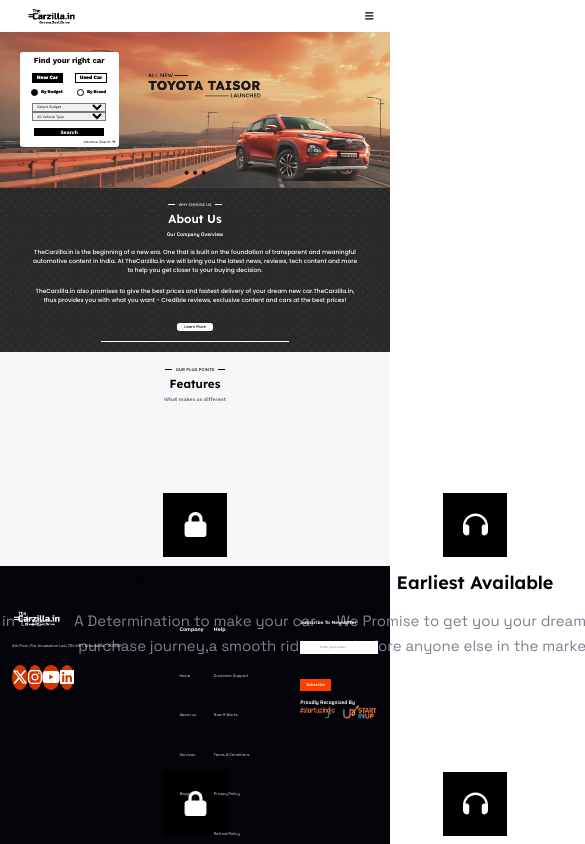
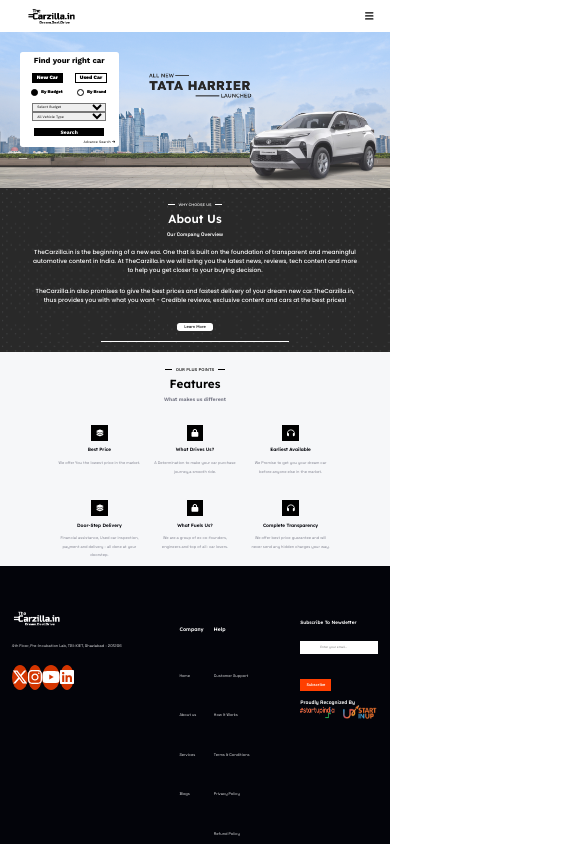
Before and after one commit to vrinda2606/thecarzilla, a React (Create React App) app: page /AboutUs in a window 390 px wide. Shown: the top 844 px of the page, 585 px wide, since content can reach past the window. Built offline with nearby package versions, Linux system fonts and the light colour scheme.

Commit message:
About Us Responsiveness

```diff
--- a/src/Components/AboutUs.js
+++ b/src/Components/AboutUs.js
@@ -43,81 +43,66 @@
           </div>
         </div>
 
-
-      <div>
-      <div style={{textAlign:"center",maxWidth: "942px",maxHeight: "210px",display:"flex",flexDirection:"row",justifyContent: "space-between",margin: "70px auto"}}>
-         <div className='card' style={{width: "280px",height: "209px",display: 'flex',flexDirection: "column",alignItems: "center",justifyContent: "space-around"}}>
-           <div className='cardIcon' style={{backgroundColor: "#000000",width: "64px",height:"64px",color:"white",display: "flex", justifyContent: "center", alignItems: "center" }}>
-           <FontAwesomeIcon icon={faLayerGroup} style={{ color: "white",width: "25px",height:"25px"}} />
+      <div className='AboutUs'>
+         <div className='cardAboutUs'>
+           <div className='cardIconAboutUs'>
+           <FontAwesomeIcon icon={faLayerGroup} className='cardIconLogoAboutUs'/>
            </div>
-           <div className='cardHeading' style={{width: "auto",height:"25px"}}><h6 style={{height:"100%",width:"100%",fontWeight: "600",fontSize: "18px",fontFamily: "Lexend Deca", lineHeight: "25.2px",color: "#03040A"}}>Best Price</h6></div>
-           <div className='cardDesc' style={{width:" 280px",height:"80px"}}>
-              <p style={{fontFamily: "Space Grotesk",fontWeight: "400",fontSize: "15px",lineHeight: "25px",color: '#7F808E'}}>
-              We offer You the lowest price in the market.
-              </p>
+           <div className='cardHeadingAboutUs'><h6>Best Price</h6></div>
+           <div className='cardDescAboutUs'>
+              <p>We offer You the lowest price in the market.</p>
            </div>
          </div>
 
-         <div className='card' style={{width: "280px",height: "209px",display: 'flex',flexDirection: "column",alignItems: "center",justifyContent: "space-around"}}>
-           <div className='cardIcon' style={{backgroundColor: "#000000",width: "64px",height:"64px",color:"white",display: "flex", justifyContent: "center", alignItems: "center" }}>
-           <FontAwesomeIcon icon={faLock} style={{ color: "white",width: "25px",height:"25px"}} />
+         <div className='cardAboutUs'>
+           <div className='cardIconAboutUs'>
+           <FontAwesomeIcon icon={faLock} className='cardIconLogoAboutUs'/>
            </div>
-           <div className='cardHeading' style={{width: "auto",height:"25px"}}><h6 style={{height:"100%",width:"100%",fontWeight: "600",fontSize: "18px",fontFamily: "Lexend Deca", lineHeight: "25.2px",color: "#03040A"}}>What Drives Us?</h6></div>
-           <div className='cardDesc' style={{width:" 280px",height:"80px"}}>
-              <p style={{fontFamily: "Space Grotesk",fontWeight: "400",fontSize: "15px",lineHeight: "25px",color: '#7F808E'}}>
-              A Determination to make your car purchase journey,a smooth ride.
-              </p>
+           <div className='cardHeadingAboutUs'><h6>What Drives Us?</h6></div>
+           <div className='cardDescAboutUs'>
+              <p>A Determination to make your car purchase journey,a smooth ride.</p>
            </div>
          </div>
-         <div className='card' style={{width: "280px",height: "209px",display: 'flex',flexDirection: "column",alignItems: "center",justifyContent: "space-around"}}>
-           <div className='cardIcon' style={{backgroundColor: "#000000",width: "64px",height:"64px",color:"white",display: "flex", justifyContent: "center", alignItems: "center" }}>
-           <FontAwesomeIcon icon={faHeadphones} style={{ color: "white",width: "25px",height:"25px"}} />
+         <div className='cardAboutUs'>
+           <div className='cardIconAboutUs'>
+           <FontAwesomeIcon icon={faHeadphones} className='cardIconLogoAboutUs'/>
            </div>
-           <div className='cardHeading' style={{width: "auto",height:"25px"}}><h6 style={{height:"100%",width:"100%",fontWeight: "600",fontSize: "18px",fontFamily: "Lexend Deca", lineHeight: "25.2px",color: "#03040A"}}>Earliest Available</h6></div>
-           <div className='cardDesc' style={{width:" 280px",height:"80px"}}>
-              <p style={{fontFamily: "Space Grotesk",fontWeight: "400",fontSize: "15px",lineHeight: "25px",color: '#7F808E'}}>
-              We Promise to get you your dream car before anyone else in the market.
-              </p>
+           <div className='cardHeadingAboutUs'><h6>Earliest Available</h6></div>
+           <div className='cardDescAboutUs'>
+              <p>We Promise to get you your dream car before anyone else in the market.</p>
            </div>
          </div>
       </div>
 
-      <div style={{textAlign:"center",maxWidth: "942px",maxHeight: "210px",display:"flex",flexDirection:"row",justifyContent: "space-between",margin: "70px auto"}}>
-         <div className='card' style={{width: "280px",height: "209px",display: 'flex',flexDirection: "column",alignItems: "center",justifyContent: "space-around"}}>
-           <div className='cardIcon' style={{backgroundColor: "#000000",width: "64px",height:"64px",color:"white",display: "flex", justifyContent: "center", alignItems: "center" }}>
-           <FontAwesomeIcon icon={faLayerGroup} style={{ color: "white",width: "25px",height:"25px"}} />
+      <div className='AboutUs'>
+         <div className='cardAboutUs'>
+           <div className='cardIconAboutUs'>
+           <FontAwesomeIcon className='cardIconLogoAboutUs' icon={faLayerGroup}/>
            </div>
-           <div className='cardHeading' style={{width: "auto",height:"25px"}}><h6 style={{height:"100%",width:"100%",fontWeight: "600",fontSize: "18px",fontFamily: "Lexend Deca", lineHeight: "25.2px",color: "#03040A"}}>Door-Step Delivery</h6></div>
-           <div className='cardDesc' style={{width:" 280px",height:"80px"}}>
-              <p style={{fontFamily: "Space Grotesk",fontWeight: "400",fontSize: "15px",lineHeight: "25px",color: '#7F808E'}}>
-              Financial assistance, Used car inspection, payment and delivery - all done at your doorstep.
-              </p>
+           <div className='cardHeadingAboutUs'><h6>Door-Step Delivery</h6></div>
+           <div className='cardDescAboutUs'>
+              <p>Financial assistance, Used car inspection, payment and delivery - all done at your doorstep.</p>
            </div>
          </div>
 
-         <div className='card' style={{width: "280px",height: "209px",display: 'flex',flexDirection: "column",alignItems: "center",justifyContent: "space-around"}}>
-           <div className='cardIcon' style={{backgroundColor: "#000000",width: "64px",height:"64px",color:"white",display: "flex", justifyContent: "center", alignItems: "center" }}>
-           <FontAwesomeIcon icon={faLock} style={{ color: "white",width: "25px",height:"25px"}} />
+         <div className='cardAboutUs'>
+           <div className='cardIconAboutUs'>
+           <FontAwesomeIcon className='cardIconLogoAboutUs' icon={faLock}/>
            </div>
-           <div className='cardHeading' style={{width: "auto",height:"25px"}}><h6 style={{height:"100%",width:"100%",fontWeight: "600",fontSize: "18px",fontFamily: "Lexend Deca", lineHeight: "25.2px",color: "#03040A"}}>What Fuels Us?</h6></div>
-           <div className='cardDesc' style={{width:" 280px",height:"80px"}}>
-              <p style={{fontFamily: "Space Grotesk",fontWeight: "400",fontSize: "15px",lineHeight: "25px",color: '#7F808E'}}>
-              We are a group of ex co-founders, engineers and top of all- car lovers.
-              </p>
+           <div className='cardHeadingAboutUs'><h6>What Fuels Us?</h6></div>
+           <div className='cardDescAboutUs'>
+              <p>We are a group of ex co-founders, engineers and top of all- car lovers.</p>
            </div>
          </div>
-         <div className='card' style={{width: "280px",height: "209px",display: 'flex',flexDirection: "column",alignItems: "center",justifyContent: "space-around"}}>
-           <div className='cardIcon' style={{backgroundColor: "#000000",width: "64px",height:"64px",color:"white",display: "flex", justifyContent: "center", alignItems: "center" }}>
-           <FontAwesomeIcon icon={faHeadphones} style={{ color: "white",width: "25px",height:"25px"}} />
+         <div className='cardAboutUs'>
+           <div className='cardIconAboutUs'>
+           <FontAwesomeIcon className='cardIconLogoAboutUs' icon={faHeadphones}/>
            </div>
-           <div className='cardHeading' style={{width: "auto",height:"25px"}}><h6 style={{height:"100%",width:"100%",fontWeight: "600",fontSize: "18px",fontFamily: "Lexend Deca", lineHeight: "25.2px",color: "#03040A"}}>Complete Transparency</h6></div>
-           <div className='cardDesc' style={{width:" 280px",height:"80px"}}>
-              <p style={{fontFamily: "Space Grotesk",fontWeight: "400",fontSize: "15px",lineHeight: "25px",color: '#7F808E'}}>
-              We offer best price guarantee and will never send any hidden charges your way.
-              </p>
+           <div className='cardHeadingAboutUs'><h6>Complete Transparency</h6></div>
+           <div className='cardDescAboutUs'>
+              <p>We offer best price guarantee and will never send any hidden charges your way.</p>
            </div>
          </div>
-      </div>
       </div>
        </div>
     </div>
--- a/src/Components/Home.js
+++ b/src/Components/Home.js
@@ -5,12 +5,12 @@
 import Team from './Team';
 import Testimonial from './Testimonial';
 import LiteApp from './LiteApp';
-// import HomeII from './HomeII';
+import HomeII from './HomeII';
 
 const Home = () => {
       return(<>
       <HomeI />
-      {/* <HomeII /> */}
+      <HomeII />
       <HomeIII />
       <ContactForm />
       <Testimonial />
--- a/src/index.css
+++ b/src/index.css
@@ -184,24 +184,27 @@
 }
 
 /*HomeIII*/
-.HomeIII{
-  text-align: center;
-  width: 62vw;
-  height: 60vw;
+.HomeIII,
+.AboutUs{
+  text-align: center;
+  width: 70vw;
+  height: 40%;
   display:flex;
   flex-direction:row;
   justify-content: space-between;
-  margin: 4.1vw auto
-}
-.HomeIII .card{
-  width: 40vw;
-  height: 95%;
+  margin: 1.5% auto
+}
+.HomeIII .card,
+.AboutUs .cardAboutUs{
+  width: 21vw;
+  height: 100%;
   display: flex;
   flex-direction: column;
   align-items: center;
   justify-content: space-around;
 }
-.HomeIII .cardIcon{
+.HomeIII .cardIcon,
+.AboutUs .cardIconAboutUs{
   background-color: #000000;
   width: 4.3vw;
   height:4.3vw;
@@ -210,11 +213,13 @@
   justify-content: center;
   align-items: center;
 }
-.HomeIII .cardHeading{
+.HomeIII .cardHeading,
+.AboutUs .cardHeadingAboutUs{
   width: auto;
   height: 2vw;
 }
-.HomeIII .cardHeading h6{
+.HomeIII .cardHeading h6,
+.AboutUs .cardHeadingAboutUs h6{
   height:100%;
   width:100%;
   font-weight: 600;
@@ -223,18 +228,21 @@
   line-height: 2vw;
   color: #03040A;
 }
-.HomeIII .cardDesc{
+.HomeIII .cardDesc,
+.AboutUs .cardDescAboutUs{
   width: auto;
   height: 6vw;
 }
-.HomeIII .cardDesc p{
+.HomeIII .cardDesc p,
+.AboutUs .cardDescAboutUs p{
   font-family: 'Space Grotesk';
   font-weight: 400;
   font-size: 1vw;
   line-height: 2.1vw;
   color: #7F808E;
 }
-.HomeIII .cardIcon .cardIconLogo{
+.HomeIII .cardIcon .cardIconLogo,
+.AboutUs .cardIconAboutUs .cardIconLogoAboutUs{
   color: white;
   width: 2vw;
   height: 2vw;
@@ -1497,3 +1505,22 @@
   display: flex;
   justify-content: space-between;
 }
+
+/* AboutUs
+.AboutUs{
+  text-align:center;
+  max-width: 942px;
+  max-height: 210px;
+  display:flex;
+  flex-direction:row;
+  justify-content: space-between;
+  margin: 70px auto;
+}
+.AboutUs .cardAboutUs{
+  width: 280px;
+  height: 209px;
+  display: flex;
+  flex-direction: column;
+  align-items: center;
+  justify-content: space-around;
+} */
```
